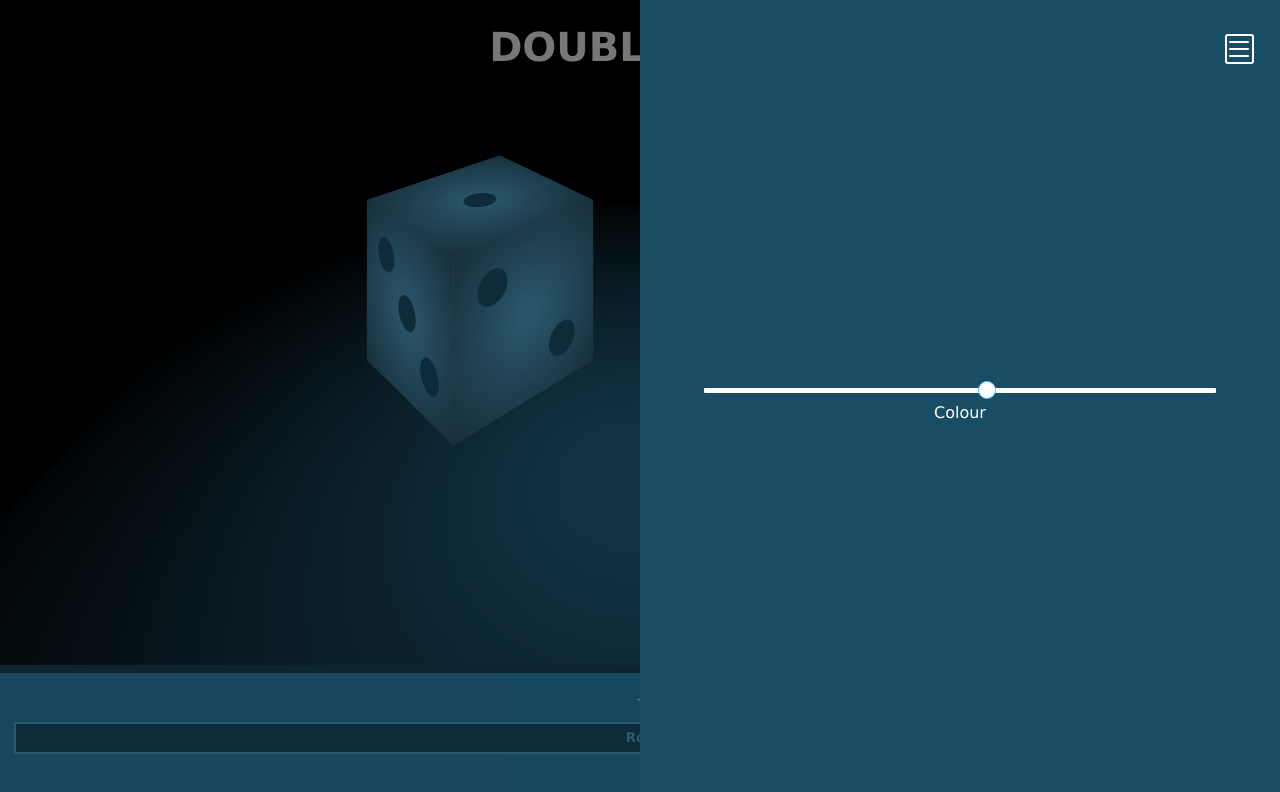
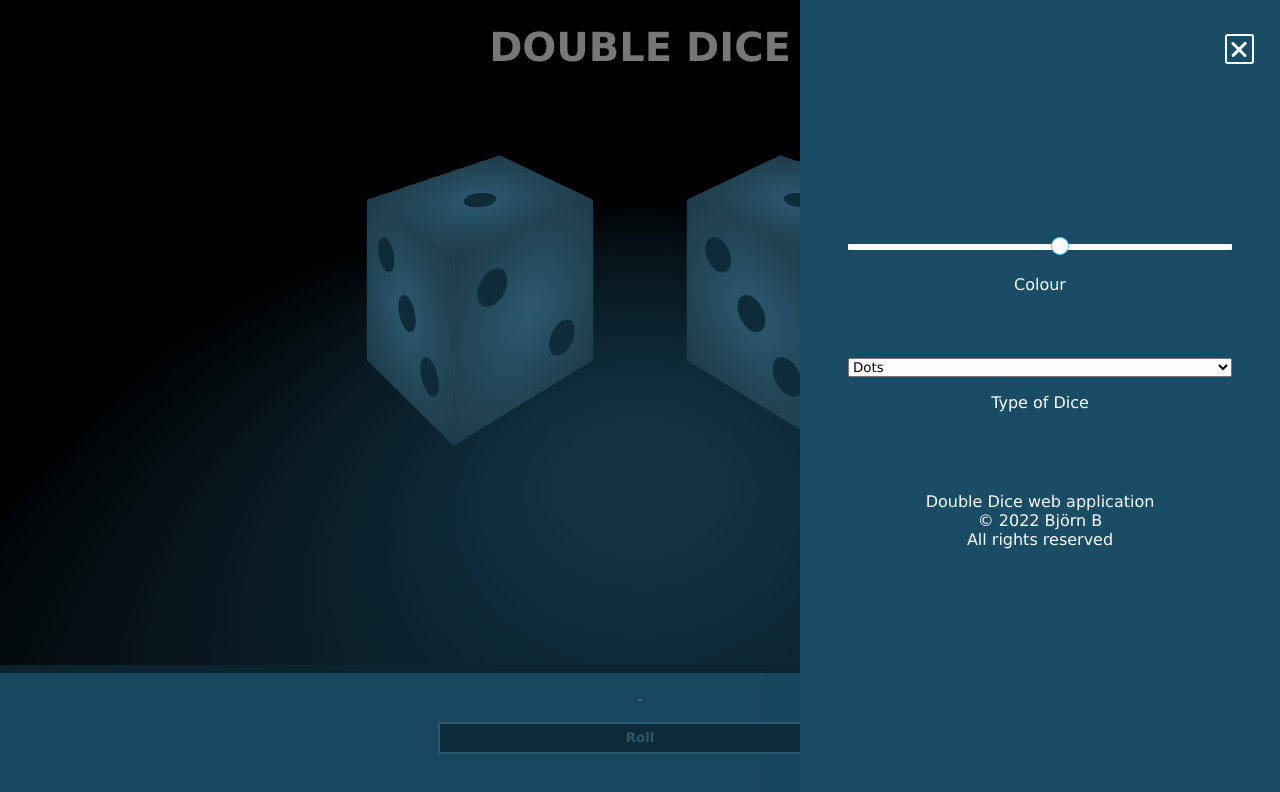
Before and after one commit to bbjorn/DoubleDice, a plain HTML site: page index.html in a window 1280 px wide. Both pictures are taken after a click on the button 1239 px from the left and 48 px from the top of the page. Drawn offline with Linux system fonts and the light colour scheme.

Commit message:
Added options of choosing type of dice

```diff
--- a/index.html
+++ b/index.html
@@ -20,6 +20,18 @@
             <div id="options" class="options">
                 <input type="range" id="colour-setter" class="colour-setter" name="colour" min="0" max="360" value="200">
                 <label for="colour">Colour</label>
+
+                <select name="dice" id="select-dice">
+                    <option value="dots">Dots</option>
+                    <option value="numbers">Numbers</option>
+                    <option value="mixed">Mixed</option>
+                </select>
+                <label for="dice">Type of Dice</label>
+                <p>
+                    Double Dice web application<br>
+                    &copy; 2022 Björn B <br>
+                    All rights reserved
+                </p>
             </div>
             <div id="options-shadow" class="options-shadow"></div>
         </header>
@@ -62,12 +74,39 @@
                 </div>
 
                 <div id="die2" class="die die-2">
-                    <div class="side side1"><p>1</p></div>
-                    <div class="side side2"><p>2</p></div>
-                    <div class="side side3"><p>3</p></div>
-                    <div class="side side4"><p>4</p></div>
-                    <div class="side side5"><p>5</p></div>
-                    <div class="side side6"><p>6</p></div>
+                    <div class="side side1">
+                        <div class="dot dot--middle"></div>
+                    </div>
+                    <div class="side side2">
+                        <div class="dot dot--bottom-right"></div>
+                        <div class="dot dot--top-left"></div>
+                    </div>
+                    <div class="side side3">
+                        <div class="dot dot--bottom-right"></div>
+                        <div class="dot dot--top-left"></div>
+                        <div class="dot dot--middle"></div>
+                    </div>
+                    <div class="side side4">
+                        <div class="dot dot--top-right"></div>
+                        <div class="dot dot--bottom-left"></div>
+                        <div class="dot dot--bottom-right"></div>
+                        <div class="dot dot--top-left"></div>
+                    </div>
+                    <div class="side side5">
+                        <div class="dot dot--top-right"></div>
+                        <div class="dot dot--bottom-left"></div>
+                        <div class="dot dot--bottom-right"></div>
+                        <div class="dot dot--top-left"></div>
+                        <div class="dot dot--middle"></div>
+                    </div>
+                    <div class="side side6">
+                        <div class="dot dot--middle-right"></div>
+                        <div class="dot dot--middle-left"></div>
+                        <div class="dot dot--top-right"></div>
+                        <div class="dot dot--bottom-left"></div>
+                        <div class="dot dot--bottom-right"></div>
+                        <div class="dot dot--top-left"></div>
+                    </div>
                 </div>
                 <div class="floor"></div>
             </section>
--- a/script.js
+++ b/script.js
@@ -1,8 +1,3 @@
-if (localStorage.getItem('diceColour')){
-    document.documentElement.style.setProperty('--hue', localStorage.getItem('diceColour'));
-}
-
-
 const DIE_WITH_NUMBERS = `<div class="side side1"><p>1</p></div>
 <div class="side side2"><p>2</p></div>
 <div class="side side3"><p>3</p></div>
@@ -55,9 +50,9 @@ const options = document.getElementById("options")
 const optionsShadow = document.getElementById("options-shadow")
 const toggleOptions = document.getElementById("toggle-options")
 const colourSetter = document.getElementById("colour-setter")
+const diceSetter = document.getElementById("select-dice")
 
 toggleOptions.addEventListener('click', () => {
-
     const showOptions = mainHeader.getAttribute("data-show-options")
 
     if (showOptions === "true"){
@@ -77,12 +72,34 @@ colourSetter.addEventListener('change', (e) => {
     localStorage.setItem('diceColour', colour);
 })
 
+diceSetter.addEventListener('change', e => {
+    const diceType = e.target.value;
+    localStorage.setItem('diceType', diceType);
+    changeDice(diceType);
+})
+
+
+const changeDice = (diceType) => {
+    switch (diceType) {
+        case 'dots':
+            die1.innerHTML = DIE_WITH_DOTS;
+            die2.innerHTML = DIE_WITH_DOTS;
+            break;
+        case 'numbers':
+            die1.innerHTML = DIE_WITH_NUMBERS;
+            die2.innerHTML = DIE_WITH_NUMBERS;
+            break;
+        default:
+            die1.innerHTML = DIE_WITH_DOTS;
+            die2.innerHTML = DIE_WITH_NUMBERS;
+            break;
+    }
+}
+
 let clicked = false
 
 const outcomeText1 = ["one", "two", "three", "four", "five", "six"]
 const outcomeText2 = ["one", "two", "three", "four", "five", "six"]
-
-console.log(outcome1);
 
 rollbtn.addEventListener('click', () => {
     roll()
@@ -179,3 +196,12 @@ const deactiveSides = (die) => {
         }
     })
 }
+
+if (localStorage.getItem('diceColour')){
+    document.documentElement.style.setProperty('--hue', localStorage.getItem('diceColour'));
+}
+
+if (localStorage.getItem('diceType')){
+    changeDice(localStorage.getItem('diceType'))
+    diceSetter.value = localStorage.getItem('diceType')
+}
--- a/style.css
+++ b/style.css
@@ -104,7 +104,7 @@ main {
   justify-content: center;
   align-items: center;
   background-color: var(--clr-dice);
-  background-image: radial-gradient(circle at center, transparent, #0007);
+  background-image: radial-gradient(circle at center, transparent, #0005);
   color: hsl(var(--hue), 60%, 30%);
 }
 
@@ -224,7 +224,7 @@ main {
   right: 0;
   z-index: 1000;
   height: 100vh;
-  width: clamp(20rem, 70vw, 40rem);
+  width: clamp(20rem, 70vw, 30rem);
   background: hsl(var(--hue), 60%, 25%);
   transform: translateX(120%);
   transition: transform 350ms ease-in;
@@ -233,8 +233,13 @@ main {
   flex-direction: column;
   align-items: center;
   justify-content: center;
+  gap: 1em;
 
   color: white;
+}
+
+.options p {
+  text-align: center;
 }
 
 input[type="range"] {
@@ -327,6 +332,14 @@ input[type="range"]:focus::-ms-fill-upper {
   background: hsl(var(--hue), 80%, 65%);
 }
 
+label {
+  margin-bottom: 3em;
+}
+
+select {
+  width: 80%;
+}
+
 .options-shadow {
   position: absolute;
   background-color: #0008;
@@ -361,11 +374,27 @@ input[type="range"]:focus::-ms-fill-upper {
   align-items: center;
 }
 
-.bar {
+.burger .bar {
   height: 0.2em;
   width: 1.5em;
   background-color: white;
   border-radius: 0.2em;
+  transition: transform 350ms ease;
+}
+
+[data-show-options="true"] .bar__top {
+  transform-origin: left;
+  transform: translateX(15%) rotate(45deg);
+}
+
+[data-show-options="true"] .bar__middle {
+  transform-origin: center;
+  transform: scaleX(0);
+}
+
+[data-show-options="true"] .bar__bottom {
+  transform-origin: left;
+  transform: translateX(15%) rotate(-45deg);
 }
 
 [data-show-options="true"] .options,
@@ -383,7 +412,8 @@ input[type="range"]:focus::-ms-fill-upper {
   background-color: var(--clr-floor);
   padding: 1em 1em 3em;
   display: grid;
-  place-items: centers;
+  align-items: center;
+  justify-content: center;
   gap: 1em;
   border-top: solid 0.5em hsl(var(--hue), 60%, 25%);
 }
@@ -395,10 +425,10 @@ input[type="range"]:focus::-ms-fill-upper {
 }
 
 .btn {
+  display: block;
   padding: 0.5em 1em;
   cursor: pointer;
   background-color: #0006;
-  color: var(--clr-dice);
   border: none;
   outline: 2px solid;
   font-weight: 600;
@@ -407,6 +437,12 @@ input[type="range"]:focus::-ms-fill-upper {
 .btn:hover,
 .btn:focus {
   outline: 4px solid;
+}
+
+.btn--roll {
+  color: var(--clr-dice);
+  width: 80vw;
+  max-width: 30em;
 }
 
 .btn--disabled {
```
